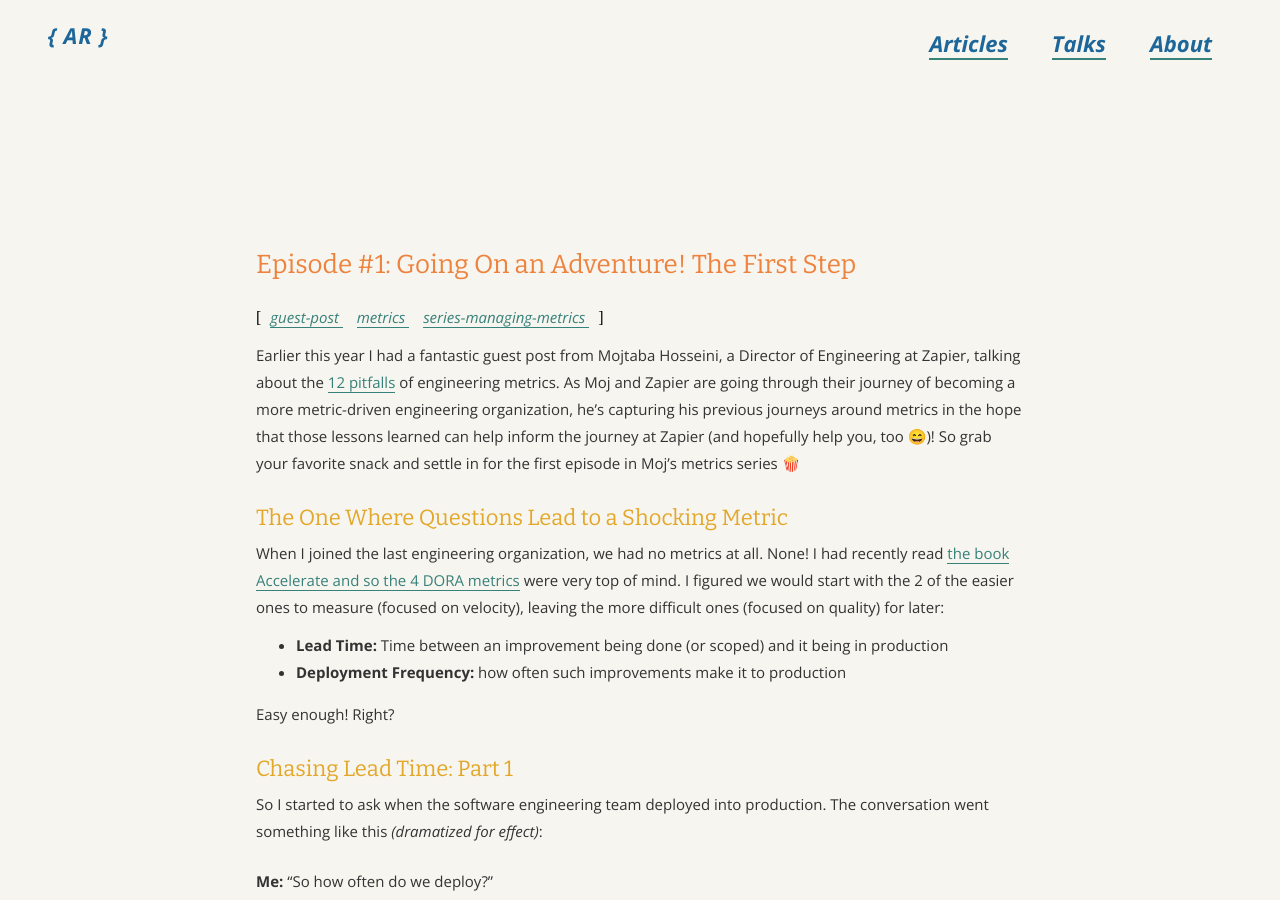
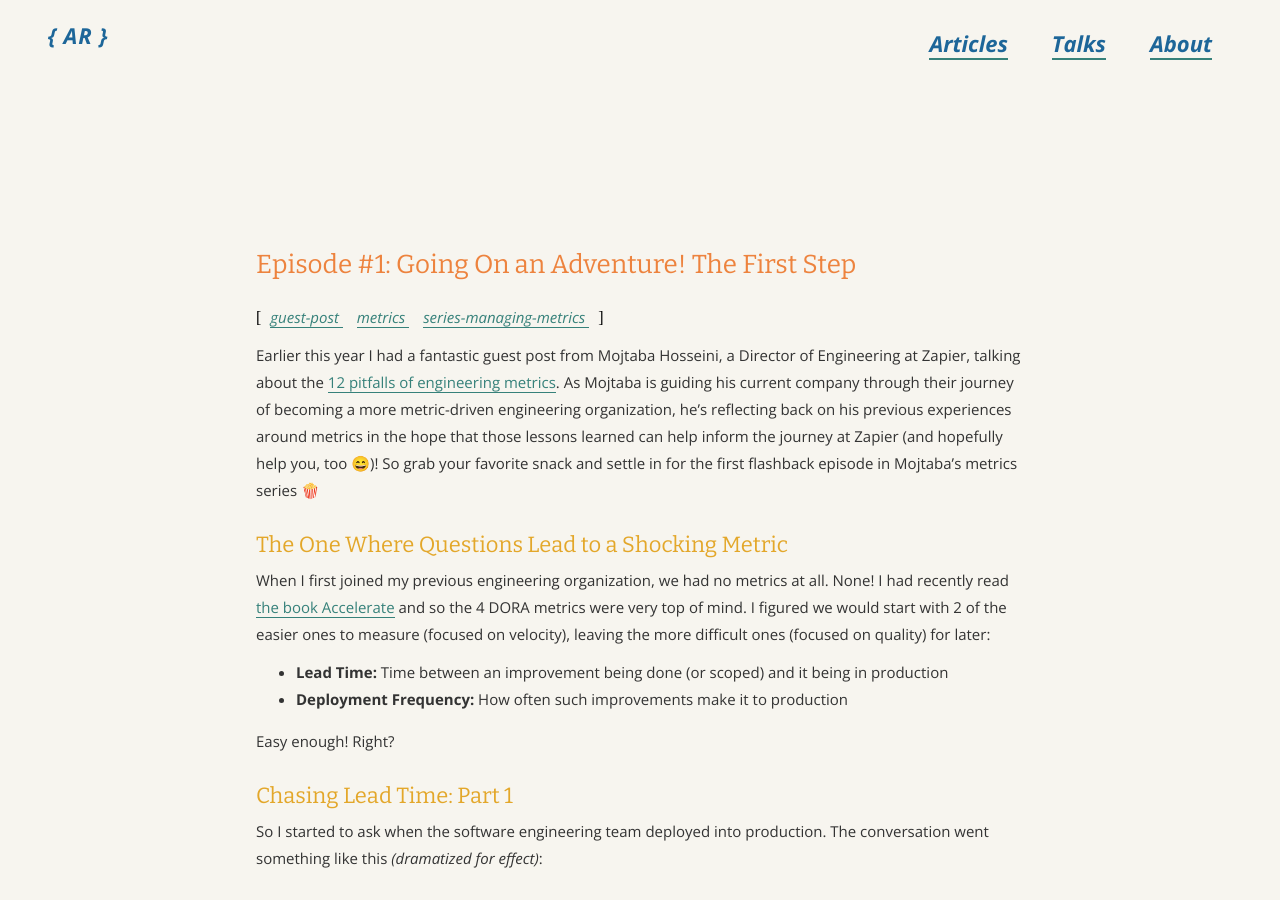
Before and after one commit to angelariggs/angelariggs.github.io, a Jekyll site: the page built from _posts/2022-03-30-metricsep1.md, in a window 1280 px wide and 900 px high. Built offline with Jekyll 4.4.1, drawn with Linux system fonts in a browser that asks for light colours; comment, search, counter and statistics services are not loaded; some of the changed text lies outside the part shown.

Commit message:
updated intro, some grammar tweaks

```diff
--- a/_posts/2022-03-30-metricsep1.md
+++ b/_posts/2022-03-30-metricsep1.md
@@ -7,14 +7,14 @@ comments: true
 tags: guest-post metrics series-managing-metrics
 ---
 
-Earlier this year I had a fantastic guest post from Mojtaba Hosseini, a Director of Engineering at Zapier, talking about the [12 pitfalls]({% post_url 2022-01-18-pitfalls-of-engineering-metrics %}) of engineering metrics. As Moj and Zapier are going through their journey of becoming a more metric-driven engineering organization, he's capturing his previous journeys around metrics in the hope that those lessons learned can help inform the journey at Zapier (and hopefully help you, too 😄)! So grab your favorite snack and settle in for the first episode in Moj's metrics series 🍿
+Earlier this year I had a fantastic guest post from Mojtaba Hosseini, a Director of Engineering at Zapier, talking about the [12 pitfalls of engineering metrics]({% post_url 2022-01-18-pitfalls-of-engineering-metrics %}). As Mojtaba is guiding his current company through their journey of becoming a more metric-driven engineering organization, he’s reflecting back on his previous experiences around metrics in the hope that those lessons learned can help inform the journey at Zapier (and hopefully help you, too 😄)! So grab your favorite snack and settle in for the first flashback episode in Mojtaba’s metrics series 🍿
 
 ## The One Where Questions Lead to a Shocking Metric
 
-When I joined the last engineering organization, we had no metrics at all. None! I had recently read [the book Accelerate and so the 4 DORA metrics](https://www.amazon.ca/Accelerate-Software-Performing-Technology-Organizations/dp/1942788339/) were very top of mind. I figured we would start with the 2 of the easier ones to measure (focused on velocity), leaving the more difficult ones (focused on quality) for later:
+When I first joined my previous engineering organization, we had no metrics at all. None! I had recently read [the book Accelerate](https://www.amazon.ca/Accelerate-Software-Performing-Technology-Organizations/dp/1942788339/) and so the 4 DORA metrics were very top of mind. I figured we would start with 2 of the easier ones to measure (focused on velocity), leaving the more difficult ones (focused on quality) for later:
 
 - **Lead Time:** Time between an improvement being done (or scoped) and it being in production
-- **Deployment Frequency:** how often such improvements make it to production
+- **Deployment Frequency:** How often such improvements make it to production
 
 Easy enough! Right?
 
```
Also changed, not shown: other parts of _posts/2022-03-30-metricsep1.md (+1 -1 lines).
